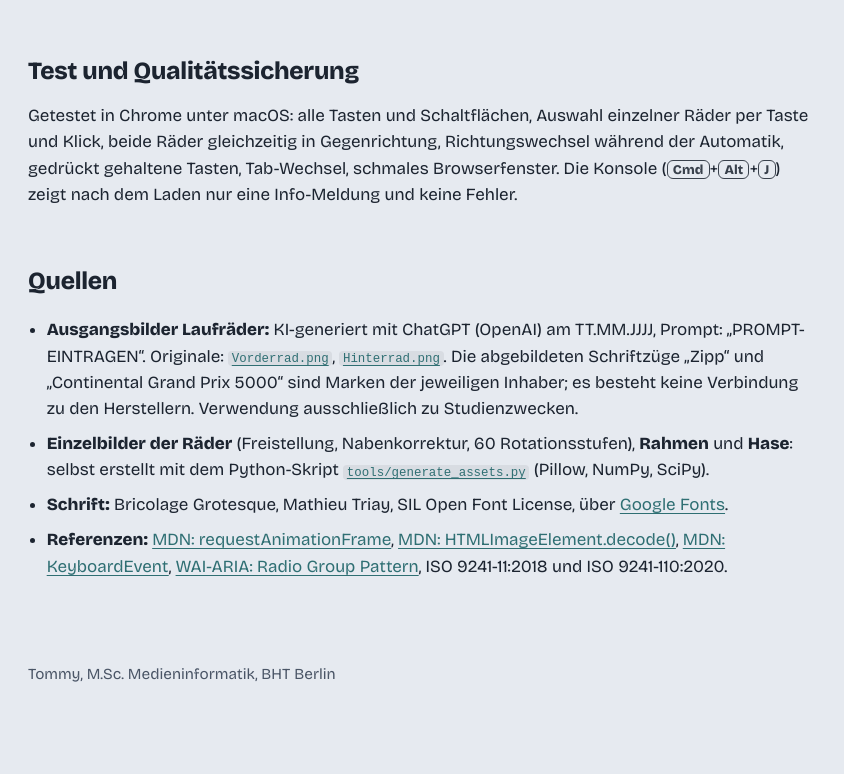
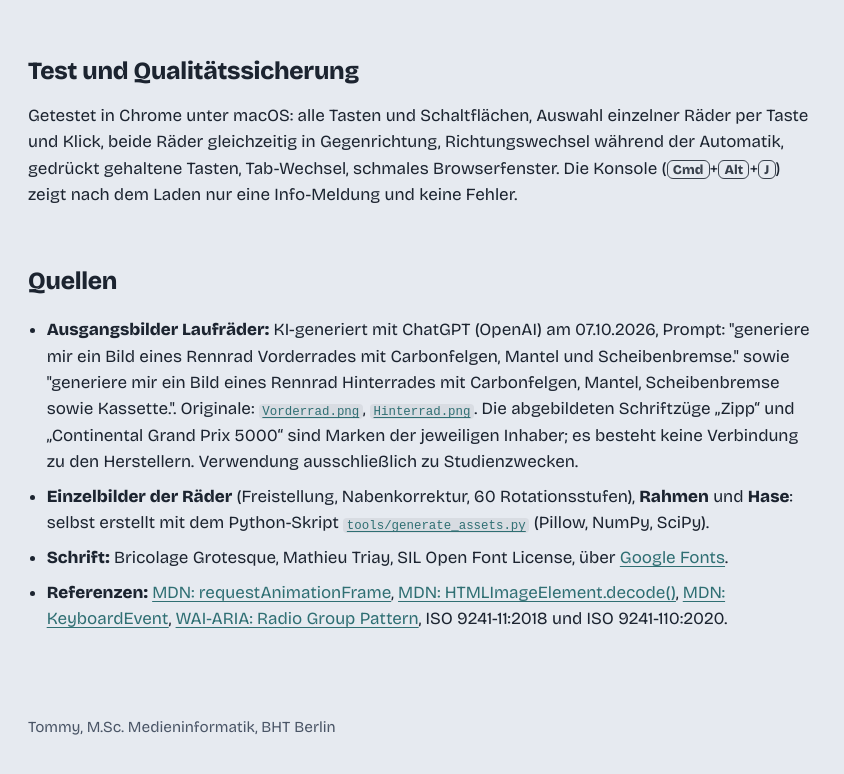
Before and after one commit to Jachirobi/Graphical-Visualisation, a plain HTML site: page index.html in a window 1280 px wide. Shown: the part 3898-4672 px from the top of the page, without its empty margins (0-844 px from the left). Before the commit the page ends 4651 px from the top, so only its background shows below. Drawn offline with nearby package versions, Linux system fonts and the light colour scheme.

Commit message:
Update source image descriptions in index.html

```diff
--- a/index.html
+++ b/index.html
@@ -160,7 +160,7 @@
     <section class="doc" aria-labelledby="h-quellen">
       <h2 id="h-quellen">Quellen</h2>
       <ul class="sources">
-        <li><strong>Ausgangsbilder Laufräder:</strong> KI-generiert mit ChatGPT (OpenAI) am TT.MM.JJJJ, Prompt: „PROMPT-EINTRAGEN“. Originale: <a href="img/quelle/Vorderrad.png"><code>Vorderrad.png</code></a>, <a href="img/quelle/Hinterrad.png"><code>Hinterrad.png</code></a>. Die abgebildeten Schriftzüge „Zipp“ und „Continental Grand Prix 5000“ sind Marken der jeweiligen Inhaber; es besteht keine Verbindung zu den Herstellern. Verwendung ausschließlich zu Studienzwecken.</li>
+        <li><strong>Ausgangsbilder Laufräder:</strong> KI-generiert mit ChatGPT (OpenAI) am 07.10.2026, Prompt: "generiere mir ein Bild eines Rennrad Vorderrades mit Carbonfelgen, Mantel und Scheibenbremse." sowie "generiere mir ein Bild eines Rennrad Hinterrades mit Carbonfelgen, Mantel, Scheibenbremse sowie Kassette.". Originale: <a href="img/quelle/Vorderrad.png"><code>Vorderrad.png</code></a>, <a href="img/quelle/Hinterrad.png"><code>Hinterrad.png</code></a>. Die abgebildeten Schriftzüge „Zipp“ und „Continental Grand Prix 5000“ sind Marken der jeweiligen Inhaber; es besteht keine Verbindung zu den Herstellern. Verwendung ausschließlich zu Studienzwecken.</li>
         <li><strong>Einzelbilder der Räder</strong> (Freistellung, Nabenkorrektur, 60 Rotationsstufen), <strong>Rahmen</strong> und <strong>Hase</strong>: selbst erstellt mit dem Python-Skript <a href="tools/generate_assets.py"><code>tools/generate_assets.py</code></a> (Pillow, NumPy, SciPy).</li>
         <li><strong>Schrift:</strong> Bricolage Grotesque, Mathieu Triay, SIL Open Font License, über <a href="https://fonts.google.com/specimen/Bricolage+Grotesque">Google Fonts</a>.</li>
         <li><strong>Referenzen:</strong> <a href="https://developer.mozilla.org/de/docs/Web/API/Window/requestAnimationFrame">MDN: requestAnimationFrame</a>, <a href="https://developer.mozilla.org/en-US/docs/Web/API/HTMLImageElement/decode">MDN: HTMLImageElement.decode()</a>, <a href="https://developer.mozilla.org/de/docs/Web/API/KeyboardEvent">MDN: KeyboardEvent</a>, <a href="https://www.w3.org/WAI/ARIA/apg/patterns/radio/">WAI-ARIA: Radio Group Pattern</a>, ISO 9241-11:2018 und ISO 9241-110:2020.</li>
```
